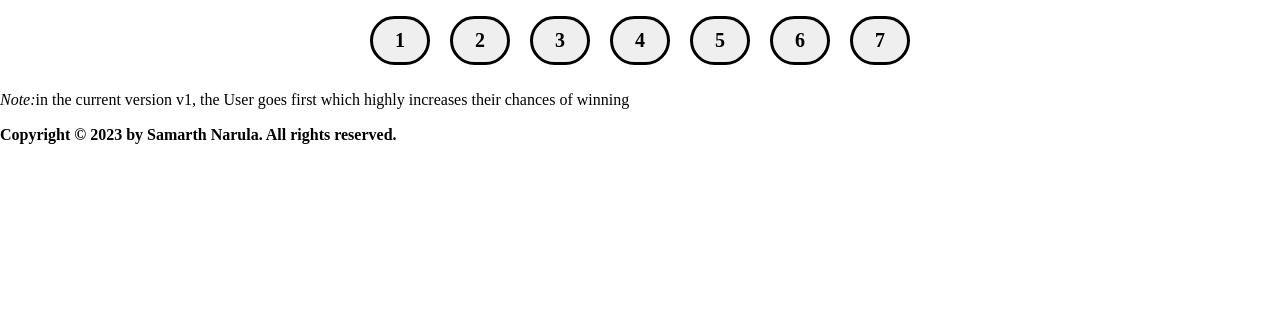
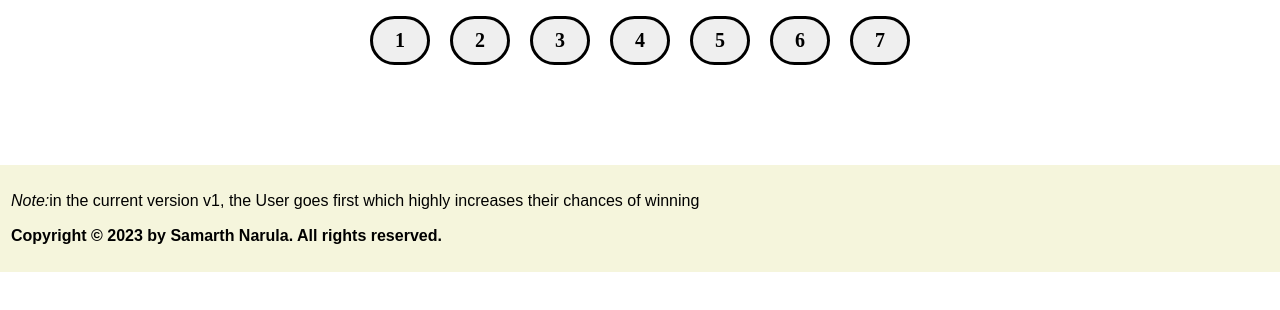
Before and after one commit to sam009-ik/miniProjects, a plain HTML site: page p2_gameJS/index.html in a window 1280 px wide. Shown: the part 404-714 px from the top of the page. Drawn offline with Linux system fonts and the light colour scheme.

Commit message:
Styled the footer

```diff
--- a/p2_gameJS/style.css
+++ b/p2_gameJS/style.css
@@ -100,3 +100,12 @@ div.container {
     font-weight: bolder;
     text-decoration: solid;
 }
+
+footer {
+    font-family: Arial, Helvetica, sans-serif;
+    padding: 10px;
+    color: black;
+    background-color: beige;
+    border: 1px solid beige;
+    margin-top: 90px;
+}
```
